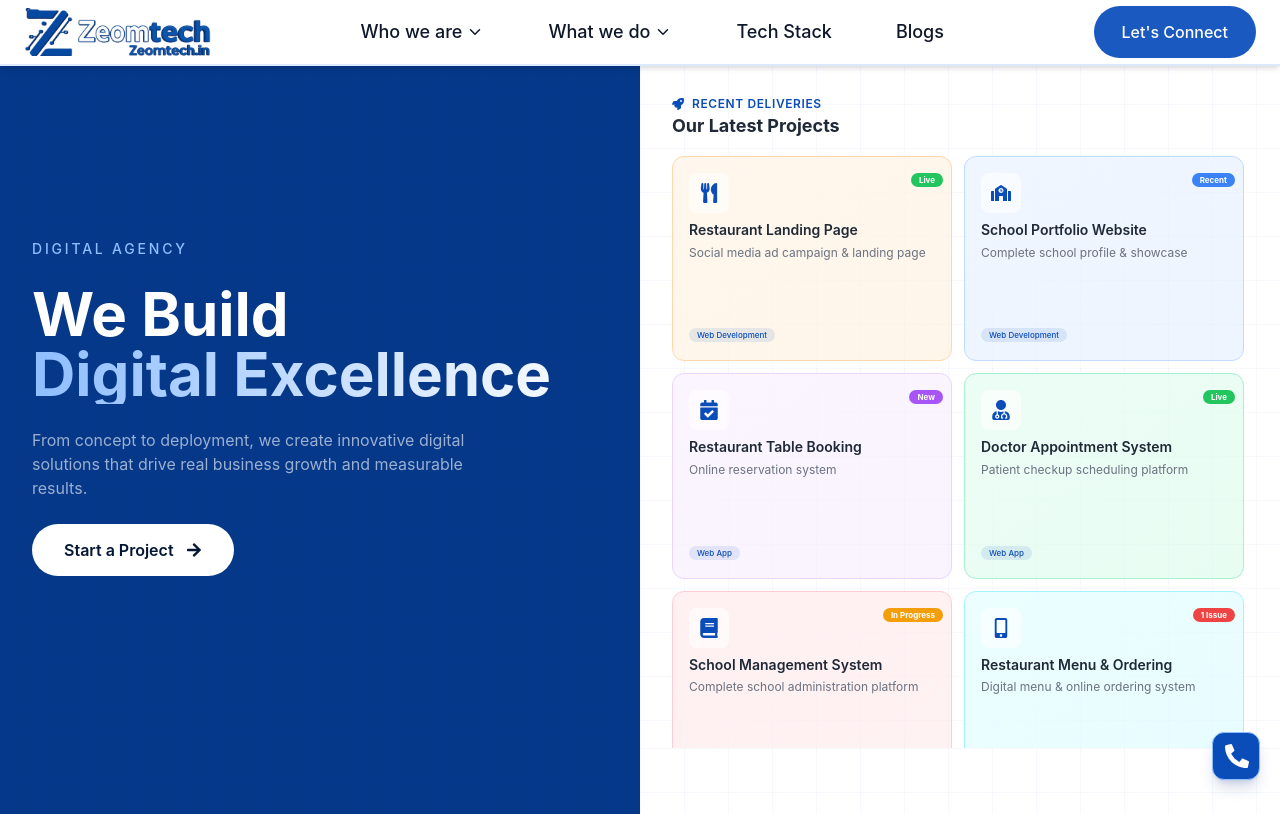
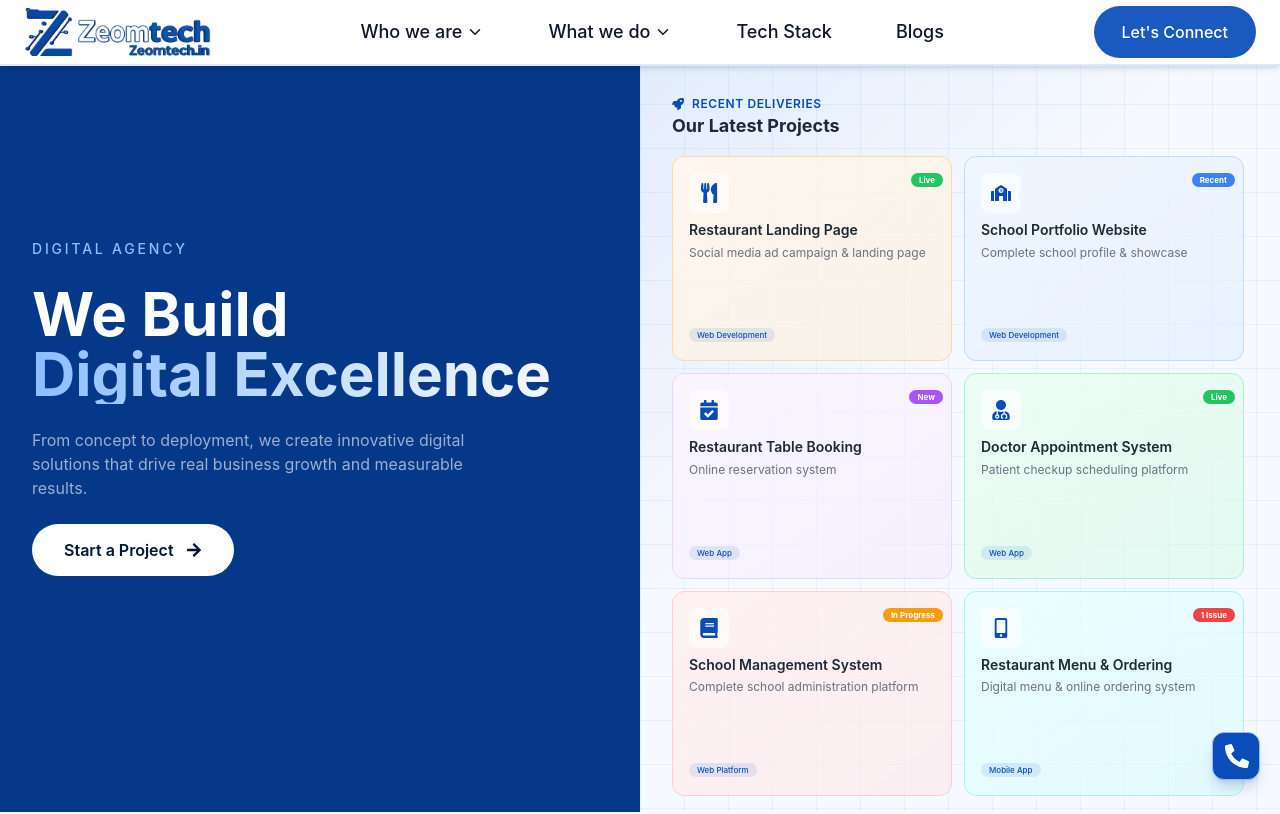
Before and after one commit to techzeom-netizen/Zeom-Tech-Website, a Next.js app: page / in a window 1280 px wide. Shown: the top 814 px of the page. Built offline with nearby package versions, Linux system fonts and the light colour scheme.

Commit message:
grid added

```diff
--- a/src/components/common/ContactUs.jsx
+++ b/src/components/common/ContactUs.jsx
@@ -135,10 +135,11 @@ Message: ${values.message}`;
     <section
       id="lets-connect"
       data-no-auto-reveal
+      data-no-site-grid
       className="relative overflow-hidden bg-white px-5 py-12 sm:px-8 sm:pb-16 lg:px-12 lg:pb-20 -mt-6"
     >
       <div className="absolute inset-x-0 top-0 h-[56%] bg-[#F4F8FF]" />
-      <div className="pointer-events-none absolute inset-x-0 top-0 h-[56%] bg-[linear-gradient(135deg,rgba(47,128,237,0.18),transparent_42%)]" />
+      <div className="pointer-events-none absolute inset-x-0 top-0 h-[56%] bg-[linear-gradient(135deg,rgba(47,128,237,0.18),transparent_42%),linear-gradient(90deg,rgba(11,77,184,0.07)_1px,transparent_1px),linear-gradient(rgba(11,77,184,0.07)_1px,transparent_1px)] bg-[size:auto,44px_44px,44px_44px]" />
 
       <div className="relative mx-auto max-w-7xl">
         <div className="grid gap-8 lg:grid-cols-[0.88fr_1.12fr] lg:items-start">
--- a/src/components/sections/Hero.jsx
+++ b/src/components/sections/Hero.jsx
@@ -106,136 +106,7 @@ const Hero = () => {
           {/* Left Column - Dark */}
           <section
             data-scroll-reveal="left"
-            className="flex items-center justify-center bg-[#063889] px-4 py-10 sm:px-8 sm:py-12  lg:px-8 lg:py-20"
-          >
-            <div className="w-full max-w-[620px]">
-              {/* Content */}
-              <div className="space-y-5 sm:space-y-6">
-                <span className="inline-block text-[#8EBEFF] text-sm font-medium tracking-[0.2em] uppercase">
-                  Digital Agency
-                </span>
-
-                <h1 className="mb-3 text-3xl font-bold leading-tight text-white sm:text-4xl md:text-5xl lg:text-6xl">
-                  We Build
-                  <span className="block text-transparent bg-clip-text bg-gradient-to-r from-[#8EBEFF] to-white">
-                    Digital Excellence
-                  </span>
-                </h1>
-
-                <p className="max-w-md text-sm leading-relaxed text-white/70 sm:text-base lg:text-white/60">
-                  From concept to deployment, we create innovative digital solutions
-                  that drive real business growth and measurable results.
-                </p>
-
-                <button
-                  onClick={goToContact}
-                  className="group inline-flex w-full items-center justify-center gap-3 rounded-full bg-white px-6 py-3.5 font-semibold text-[#031735] transition-all duration-300 hover:scale-105 hover:shadow-2xl hover:shadow-white/20 sm:w-auto sm:px-8"
-                >
-                  <span>Start a Project</span>
-                  <FaArrowRight className="group-hover:translate-x-1 transition-transform" />
-                </button>
-              </div>
-
-
-            </div>
-          </section>
-
-          {/* Right Column - Light with Project Cards */}
-          <section
-            data-scroll-reveal="right"
-            className="lg:-mb-16 mt-4 relative flex items-center justify-center bg-white px-4 py-6 sm:px-8 sm:py-8 lg:min-h-screen lg:px-8 lg:py-20"
-          >
-            <div className="absolute inset-0 opacity-5">
-              <div className="absolute inset-0 bg-[radial-gradient(#0B4DB8_1px,transparent_1px)] bg-[size:20px_20px]"></div>
-            </div>
-
-            <div className="relative flex h-full min-h-0 w-full max-w-[720px] flex-col pb-2 lg:min-h-[700px] lg:pb-0">
-              {/* Section Title */}
-              <div className="mb-4 flex flex-shrink-0 items-center justify-between">
-                <div>
-                  <span className="flex items-center gap-2 text-xs font-semibold uppercase tracking-wider text-[#0B4DB8]">
-                    <FaRocket className="text-[#0B4DB8]" />
-                    Recent Deliveries
-                  </span>
-                  <h3 className="text-base font-bold text-gray-800 sm:text-lg">Our Latest Projects</h3>
-                </div>
-
-              </div>
-
-              {/* Project Cards Grid */}
-              <div className="grid grid-cols-1 gap-3 overflow-visible pr-0 sm:grid-cols-2 lg:flex-1 lg:overflow-y-auto lg:pr-1 custom-scroll">
-                {projects.map((project) => {
-                  const Icon = project.icon;
-                  return (
-                    <div
-                      key={project.id}
-                      className={`bg-gradient-to-br ${project.color} border ${project.border} group relative flex min-h-[150px] cursor-pointer flex-col rounded-xl p-4 transition-all duration-300 hover:-translate-y-1 hover:shadow-xl lg:h-full lg:min-h-0`}
-                    >
-                      {/* Badge */}
-                      <div className="absolute top-2 right-2">
-                        <span className={`${project.badgeColor} rounded-full px-2 py-0.5 text-[8px] font-bold text-white`}>
-                          {project.badge}
-                        </span>
-                      </div>
-
-                      {/* Icon */}
-                      <div className="mb-2 flex h-10 w-10 flex-shrink-0 items-center justify-center rounded-lg bg-white/60 text-[#0B4DB8]">
-                        <Icon className="text-xl" />
-                      </div>
-
-                      {/* Title */}
-                      <h4 className="font-semibold text-gray-800 text-sm leading-tight">
-                        {project.title}
-                      </h4>
-
-                      {/* Description */}
-                      <p className="text-gray-500 text-xs mt-1 leading-relaxed flex-1">
-                        {project.description}
-                      </p>
-
-                      {/* Category */}
-                      <div className="mt-2 flex-shrink-0">
-                        <span className="text-[8px] text-[#0B4DB8] font-medium bg-[#0B4DB8]/10 px-2 py-0.5 rounded-full">
-                          {project.category}
-                        </span>
-                      </div>
-
-                      {/* Hover Arrow */}
-                      <div className="absolute bottom-3 right-3 opacity-0 group-hover:opacity-100 transition-opacity">
-                        <FaArrowRight className="text-[#0B4DB8] text-sm" />
-                      </div>
-                    </div>
-                  );
-                })}
-              </div>
-
-              {/* Bottom indicator */}
-
-            </div>
-          </section>
-        </div>
-
-        {/* Custom Scrollbar Styles */}
-        <style jsx>{`
-          .custom-scroll::-webkit-scrollbar {
-            width: 4px;
-          }
-          .custom-scroll::-webkit-scrollbar-track {
-            background: transparent;
-          }
-          .custom-scroll::-webkit-scrollbar-thumb {
-            background: #0B4DB8;
-            border-radius: 10px;
-          }
-          .custom-scroll::-webkit-scrollbar-thumb:hover {
-            background: #063B8F;
-          }
-        `}</style>
-      </div>   <div className="w-full overflow-hidden bg-white lg:-mt-20">
-        <div className="grid w-full lg:grid-cols-2">
-          {/* Left Column - Dark */}
-          <section
-            data-scroll-reveal="left"
+            data-no-site-grid
             className="flex items-center justify-center bg-[#063889] px-4 py-10 sm:px-8 sm:py-12  lg:px-8 lg:py-20"
           >
             <div className="w-full max-w-[620px]">
--- a/src/components/sections/HowWeDiffrent.jsx
+++ b/src/components/sections/HowWeDiffrent.jsx
@@ -30,7 +30,10 @@ const HowWeDiffrent = () => {
   }, []);
 
   return (
-    <section className="bg-[#031735] text-white py-16 px-4 sm:px-6 lg:px-10">
+    <section
+      data-no-site-grid
+      className="bg-[#031735] text-white py-16 px-4 sm:px-6 lg:px-10"
+    >
       <div className="max-w-7xl mx-auto text-center">
         <h2 className="text-3xl md:text-4xl font-bold mb-12">
           How are we different
--- a/src/components/sections/RecentProjects.jsx
+++ b/src/components/sections/RecentProjects.jsx
@@ -42,7 +42,7 @@ const RecentProjects = () => {
   ));
 
   return (
-    <section className="bg-gradient-to-b from-slate-50 to-white px-4 py-16 sm:px-6 lg:px-8">
+    <section className="bg-gradient-to-b from-blue-500 to-white px-4 py-16 sm:px-6 lg:px-8">
       <div className="mx-auto max-w-7xl">
         <div className="mb-12 text-center">
           <div className="mb-4 inline-flex items-center gap-2 rounded-full border border-[#0B4DB8]/20 bg-[#0B4DB8]/10 px-4 py-2 text-sm font-semibold text-[#0B4DB8]">
--- a/src/components/sections/TechWeLove.jsx
+++ b/src/components/sections/TechWeLove.jsx
@@ -181,7 +181,8 @@ function TechWeLove() {
   }, []);
 
   return (
-    <section className="py-20 lg:py-28 px-4 bg-gradient-to-b from-gray-50 to-white">
+
+    <section className="py-20 lg:py-28 px-4 bg-gradient-to-b bg-blue-300 from-slate-50 to-white">
       <div className="max-w-7xl mx-auto">
         {/* Header - Same as original but with different text */}
         <div className="text-center mb-12">
--- a/src/index.css
+++ b/src/index.css
@@ -53,11 +53,13 @@
     inset: 0;
     z-index: 0;
     pointer-events: none;
+    background-color: #f4f8ff;
     background-image:
-      linear-gradient(90deg, rgba(11, 77, 184, 0.07) 1px, transparent 1px),
-      linear-gradient(rgba(11, 77, 184, 0.07) 1px, transparent 1px);
-    background-size: 44px 44px;
-    opacity: 0.55;
+      linear-gradient(135deg, rgba(47, 128, 237, 0.14), transparent 42%),
+      linear-gradient(90deg, rgba(11, 77, 184, 0.08) 1px, transparent 1px),
+      linear-gradient(rgba(11, 77, 184, 0.08) 1px, transparent 1px);
+    background-size: auto, 44px 44px, 44px 44px;
+    opacity: 0.78;
   }
 
   .site-grid section:not([data-no-site-grid]) > * {
```
